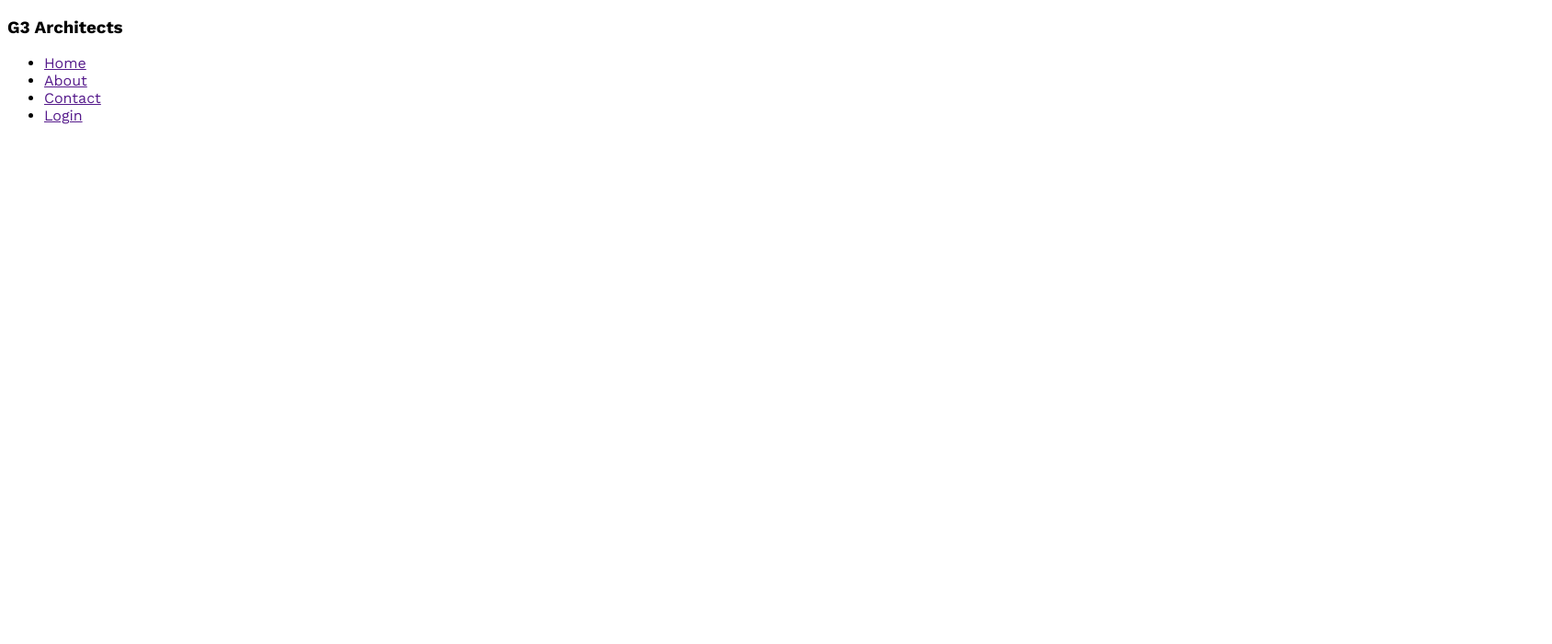
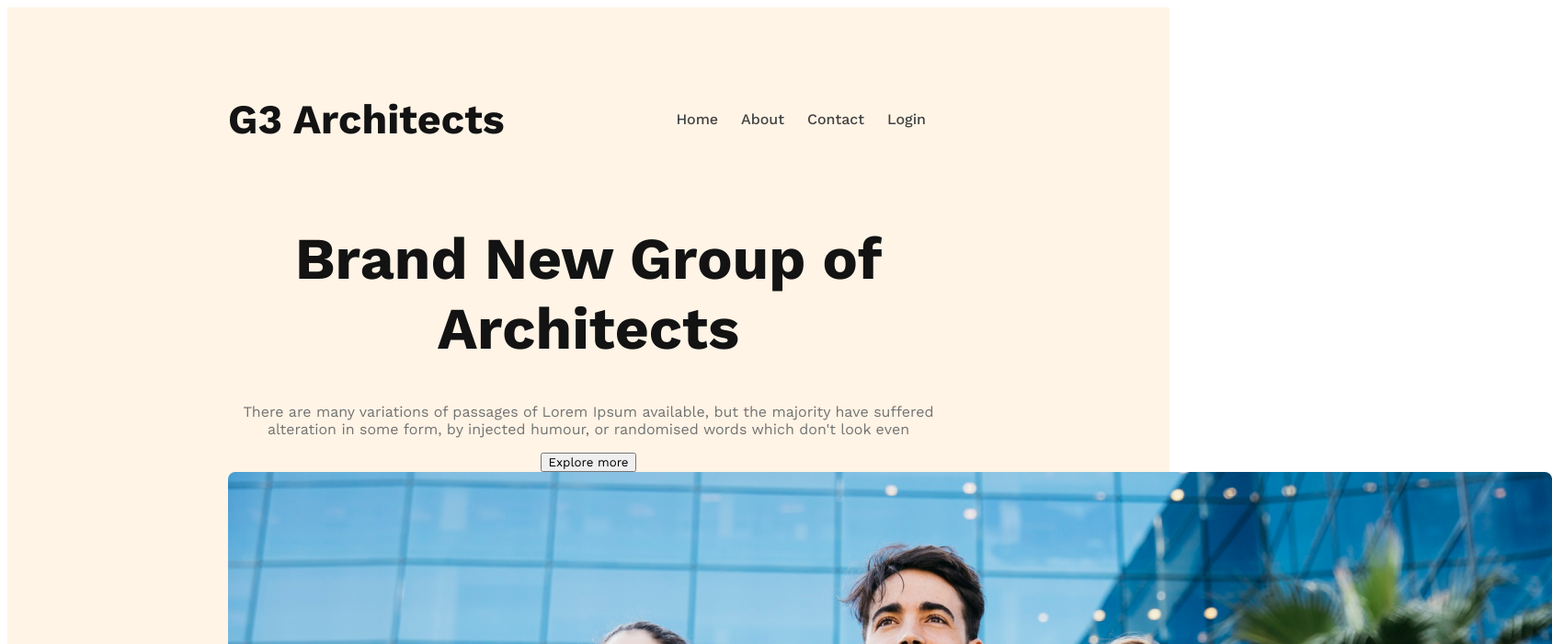
Before and after one commit to shawonvai25/G3-architects-website, a plain HTML site: page index.html in a window 1280 px wide. Shown: the top 700 px of the page at 92% size, 1688 px wide, since content can reach past the window. Drawn offline with nearby package versions, Linux system fonts and the light colour scheme.

Commit message:
banner content added

```diff
--- a/index.html
+++ b/index.html
@@ -9,7 +9,7 @@
   <body>
     <header>
       <nav>
-        <h3>G3 Architects</h3>
+        <h3 class="nav-title">G3 Architects</h3>
 
         <ul>
           <li><a href="">Home</a></li>
@@ -18,6 +18,18 @@
           <li><a href="">Login</a></li>
         </ul>
       </nav>
+      <div class="banner">
+        <div class="banner-content">
+          <h1 class="banner-title">Brand New Group of Architects</h1>
+          <p class="banner-description">
+            There are many variations of passages of Lorem Ipsum available, but
+            the majority have suffered alteration in some form, by injected
+            humour, or randomised words which don't look even
+          </p>
+          <button class="btn-primary">Explore more</button>
+        </div>
+        <img src="images/banner.png" alt="" />
+      </div>
     </header>
 
     <main></main>
--- a/styles/architect.css
+++ b/styles/architect.css
@@ -1,6 +1,53 @@
 /* work sans font from google fonts  */
 @import url("https://fonts.googleapis.com/css2?family=Work+Sans:ital,wght@0,100..900;1,100..900&display=swap");
+/* shared styles */
 
 * {
   font-family: "Work Sans", sans-serif;
 }
+.btn-primary {
+}
+
+/* header styles */
+header {
+  background-color: rgba(255, 144, 14, 0.1);
+  padding: 50px 240px;
+}
+.nav-title {
+  font-size: 2.8rem;
+  font-weight: 700;
+  color: #131313;
+}
+nav {
+  display: flex;
+  justify-content: space-between;
+  align-items: center;
+}
+nav > ul {
+  display: flex;
+}
+nav li {
+  list-style: none;
+  margin-right: 25px;
+  font-weight: 500;
+  font-size: 1rem;
+}
+nav li a {
+  text-decoration: none;
+  color: #424242;
+}
+
+/* banner styles */
+.banner-content {
+  max-width: 800px;
+  text-align: center;
+  margin: 0 auto;
+}
+.banner-title {
+  font-size: 4rem;
+  font-weight: 700;
+  color: #131313;
+}
+.banner-description {
+  color: #727272;
+}
```
